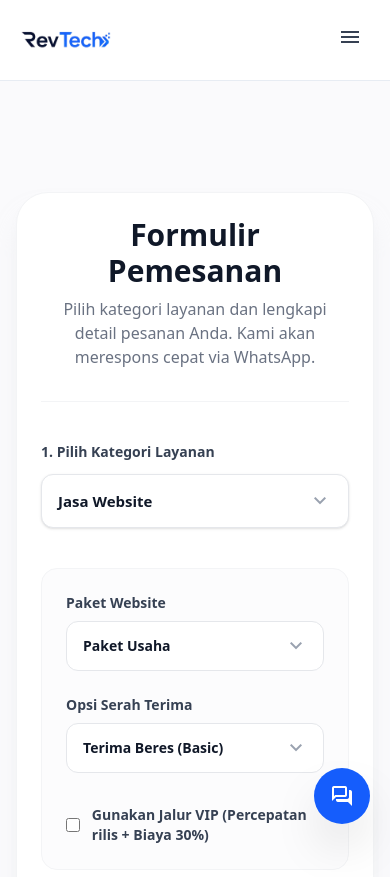
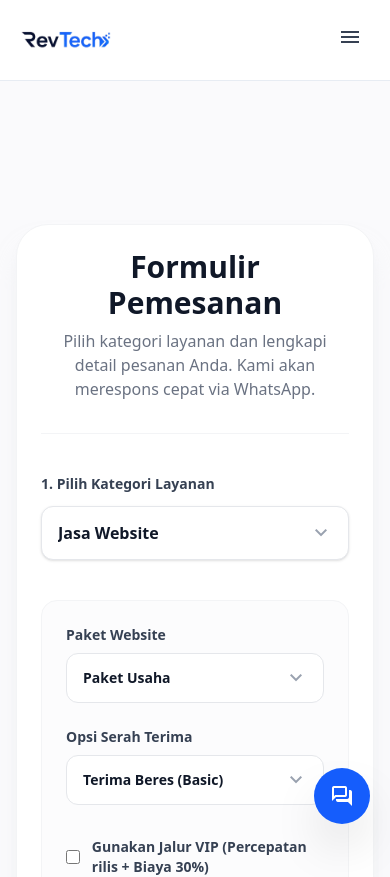
Before and after one commit to revtech-id/revtech-website, a Next.js app in the folder apps/frontend/: page /kontak in a window 390 px wide. Shown: the top 877 px of the page. Built offline with nearby package versions, Linux system fonts and the light colour scheme.

Commit message:
style(frontend): balance top and bottom visual gaps for the contact form

```diff
--- a/apps/frontend/app/(main)/kontak/page.tsx
+++ b/apps/frontend/app/(main)/kontak/page.tsx
@@ -9,7 +9,7 @@ export const metadata: Metadata = {
 
 export default function KontakPage() {
   return (
-    <div className="pt-28 pb-16 bg-[#FAFAFC] min-h-screen">
+    <div className="pt-36 pb-16 bg-[#FAFAFC] min-h-screen">
       <div className="max-w-4xl mx-auto px-4 sm:px-6 lg:px-8 w-full">
         <Suspense fallback={<div className="text-center py-20 text-gray-500">Memuat formulir...</div>}>
             <KontakForm />
--- a/apps/frontend/components/kontak/KontakForm.tsx
+++ b/apps/frontend/components/kontak/KontakForm.tsx
@@ -31,17 +31,10 @@ export default function KontakForm() {
     const [selectedCountry, setSelectedCountry] = useState(countries[0]);
     const countryDropdownRef = useRef<HTMLDivElement>(null);
 
-    // State untuk Custom Service Dropdown
-    const [isServiceDropdownOpen, setIsServiceDropdownOpen] = useState(false);
-    const serviceDropdownRef = useRef<HTMLDivElement>(null);
-
     useEffect(() => {
         function handleClickOutside(event: MouseEvent) {
             if (countryDropdownRef.current && !countryDropdownRef.current.contains(event.target as Node)) {
                 setIsCountryOpen(false);
-            }
-            if (serviceDropdownRef.current && !serviceDropdownRef.current.contains(event.target as Node)) {
-                setIsServiceDropdownOpen(false);
             }
         }
         document.addEventListener("mousedown", handleClickOutside);
@@ -218,53 +211,18 @@ export default function KontakForm() {
                         </button>
                     </div>
 
-                    {/* Mobile: Custom Dropdown */}
-                    <div className="md:hidden relative" ref={serviceDropdownRef}>
-                        <button
-                            type="button"
-                            onClick={() => setIsServiceDropdownOpen(!isServiceDropdownOpen)}
-                            className="w-full bg-white border border-gray-200 text-gray-900 text-[15px] font-bold rounded-xl py-3.5 px-4 focus:ring-2 focus:ring-gray-900 focus:border-transparent outline-none transition-all shadow-sm flex items-center justify-between"
+                    {/* Mobile: Dropdown */}
+                    <div className="md:hidden relative">
+                        <select
+                            value={service}
+                            onChange={(e) => setService(e.target.value as ServiceCategory)}
+                            className="w-full appearance-none bg-white border border-gray-200 text-gray-900 text-[16px] font-bold rounded-xl py-3.5 px-4 focus:ring-2 focus:ring-gray-900 focus:border-transparent outline-none transition-all cursor-pointer shadow-sm"
                         >
-                            <span>
-                                {service === 'jasa_web' ? 'Jasa Website' : service === 'custom' ? 'Ide Custom' : 'Pilih Layanan'}
-                            </span>
-                            <span className={`material-symbols-outlined text-gray-400 transition-transform ${isServiceDropdownOpen ? 'rotate-180' : ''}`}>expand_more</span>
-                        </button>
-
-                        <AnimatePresence>
-                            {isServiceDropdownOpen && (
-                                <motion.div
-                                    initial={{ opacity: 0, y: -10 }}
-                                    animate={{ opacity: 1, y: 0 }}
-                                    exit={{ opacity: 0, y: -10 }}
-                                    transition={{ duration: 0.15 }}
-                                    className="absolute top-[calc(100%+8px)] left-0 w-full bg-white border border-gray-100 rounded-xl shadow-xl shadow-gray-200/50 z-50 flex flex-col p-2"
-                                >
-                                    <button
-                                        type="button"
-                                        onClick={() => { setService('jasa_web'); setIsServiceDropdownOpen(false); }}
-                                        className={`flex items-center gap-3 px-3 py-3 rounded-lg text-[15px] font-bold text-left transition-colors ${service === 'jasa_web' ? 'bg-blue-50 text-blue-700' : 'text-gray-700 hover:bg-gray-50 hover:text-gray-900'}`}
-                                    >
-                                        Jasa Website
-                                    </button>
-                                    <button
-                                        type="button"
-                                        disabled
-                                        className="flex items-center gap-2 px-3 py-3 rounded-lg text-[15px] font-bold text-left text-gray-400 bg-gray-50/50 cursor-not-allowed"
-                                    >
-                                        <span className="material-symbols-outlined text-[18px]">lock</span>
-                                        Produk Digital (Segera Hadir)
-                                    </button>
-                                    <button
-                                        type="button"
-                                        onClick={() => { setService('custom'); setIsServiceDropdownOpen(false); }}
-                                        className={`flex items-center gap-3 px-3 py-3 rounded-lg text-[15px] font-bold text-left transition-colors ${service === 'custom' ? 'bg-blue-50 text-blue-700' : 'text-gray-700 hover:bg-gray-50 hover:text-gray-900'}`}
-                                    >
-                                        Ide Custom
-                                    </button>
-                                </motion.div>
-                            )}
-                        </AnimatePresence>
+                            <option value="jasa_web">Jasa Website</option>
+                            <option value="produk_digital" disabled>🔒 Produk Digital (Segera Hadir)</option>
+                            <option value="custom">Ide Custom</option>
+                        </select>
+                        <span className="material-symbols-outlined absolute right-4 top-1/2 -translate-y-1/2 text-gray-400 pointer-events-none">expand_more</span>
                     </div>
                 </div>
 
```
